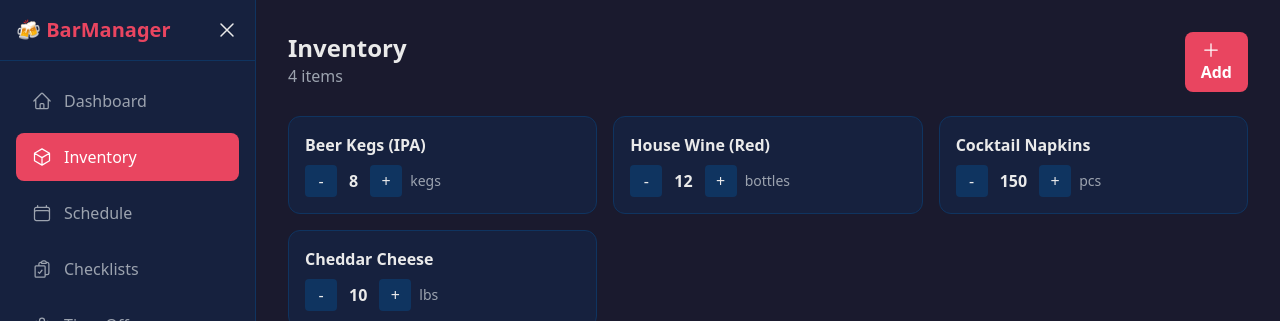
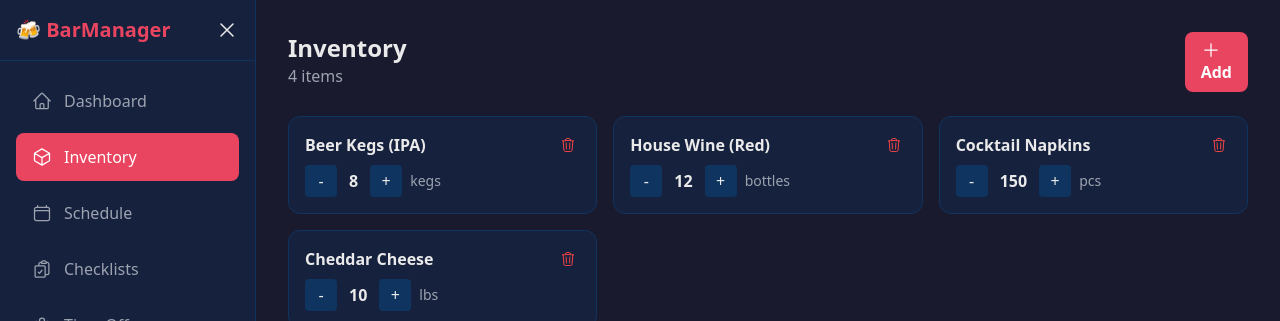
Before and after one commit to Steezy-code/bar-manager, a React (Vite) app: page /inventory in a window 1280 px wide. Shown: the top 321 px of the page. Built offline with nearby package versions, Linux system fonts and the light colour scheme.

Commit message:
Added delete/remove button for inventory items

```diff
--- a/src/pages/Inventory.jsx
+++ b/src/pages/Inventory.jsx
@@ -1,5 +1,5 @@
 import { useState, useEffect } from 'react'
-import { PlusIcon, ExclamationTriangleIcon } from '@heroicons/react/24/outline'
+import { PlusIcon, ExclamationTriangleIcon, TrashIcon } from '@heroicons/react/24/outline'
 
 const STORAGE_KEY = 'barmanager_inventory'
 
@@ -32,6 +32,12 @@ export default function Inventory() {
   const update = (id, delta) => {
     const updated = items.map(i => i.id === id ? { ...i, quantity: Math.max(0, i.quantity + delta) } : i)
     save(updated)
+  }
+
+  const remove = (id) => {
+    if (confirm('Remove this item from inventory?')) {
+      save(items.filter(i => i.id !== id))
+    }
   }
 
   const add = (e) => {
@@ -73,9 +79,11 @@ export default function Inventory() {
           const isLow = i.quantity <= (i.threshold || 5)
           return (
             <div key={i.id} className={`card ${isLow ? 'border-red-500' : ''}`}>
-              <div className="flex justify-between">
+              <div className="flex justify-between items-start">
                 <h3 className="font-semibold">{i.name}</h3>
-                {isLow && <ExclamationTriangleIcon className="w-5 h-5 text-red-500" />}
+                <button onClick={() => remove(i.id)} className="text-red-500 p-1 hover:bg-red-500/20 rounded">
+                  <TrashIcon className="w-4 h-4" />
+                </button>
               </div>
               {isLow && <p className="text-xs text-red-400">Low stock (min: {i.threshold})</p>}
               <div className="flex items-center mt-2">
```
